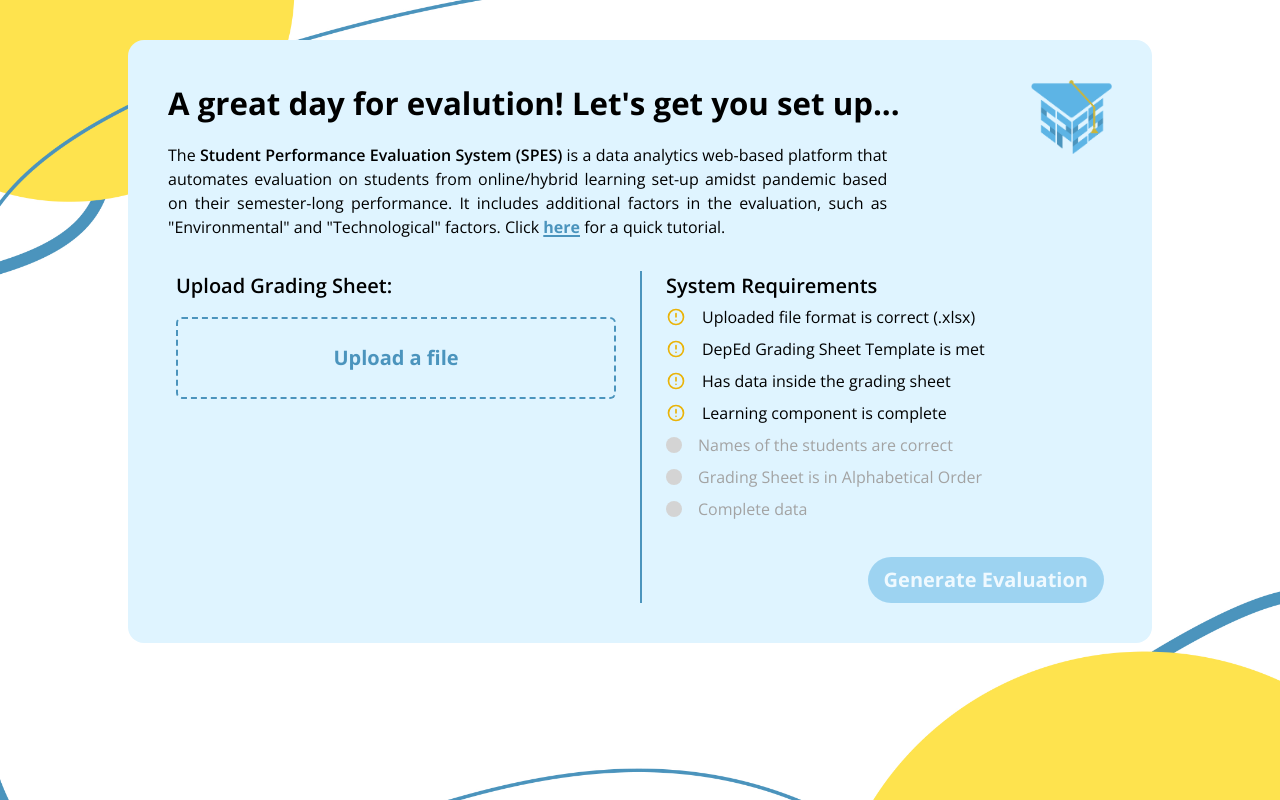
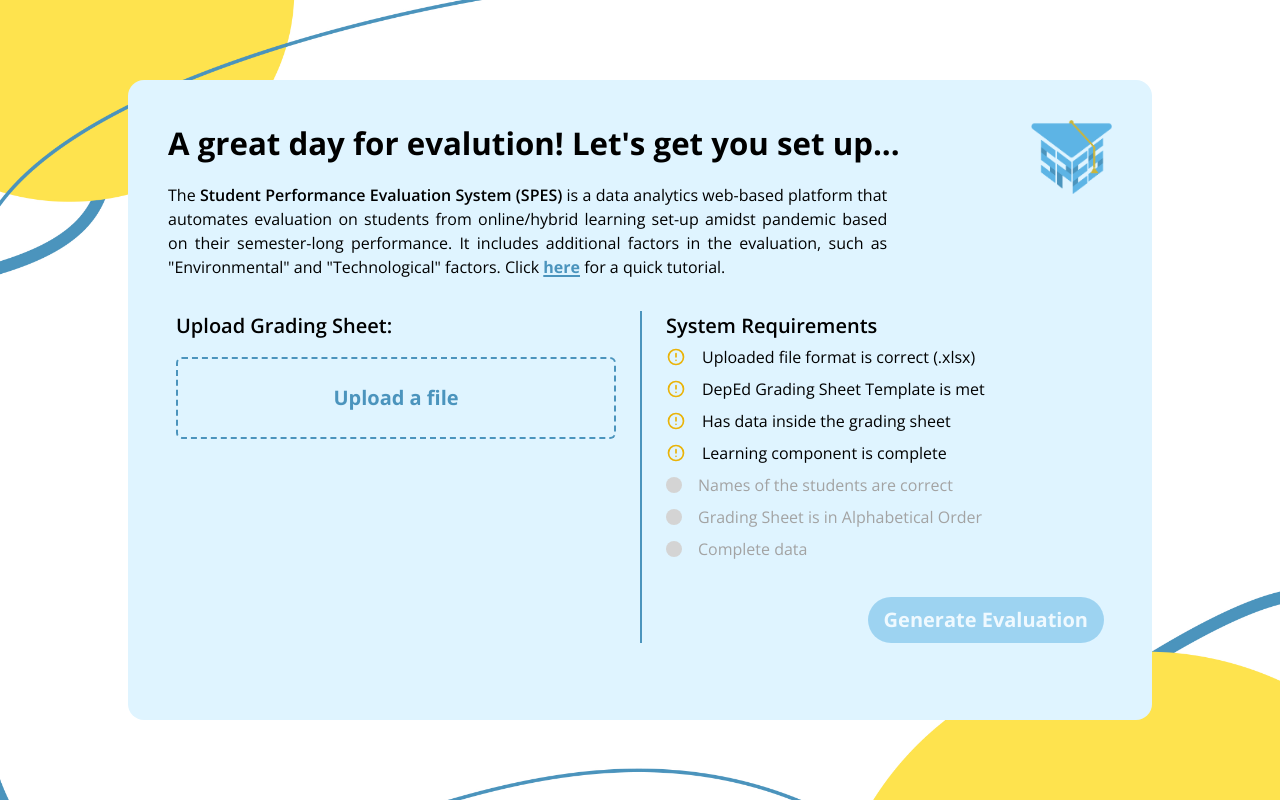
Before and after one commit to Polaf05/spes_capstone, a Next.js app: page /getting-started in a window 1280 px wide. Built offline with nearby package versions, Linux system fonts and the light colour scheme.

Commit message:
enhanced UI

```diff
--- a/pages/getting-started.tsx
+++ b/pages/getting-started.tsx
@@ -538,8 +538,8 @@ const gettingStarted = (user: any) => {
     <React.Fragment>
       <div className="bg-[url('/bg-form.jpg')] bg-cover min-h-screen">
         {page > 3 ? (
-          <div className="flex justify-center">
-            <div className="space-y-4 bg-ocean-100 w-10/12 my-10 rounded-2xl p-10 xl:w-4/5">
+          <div className="flex justify-center h-screen items-center">
+            <div className="space-y-4 bg-ocean-100 w-10/12 h-4/5 rounded-2xl p-10 xl:w-4/5">
               <div className="flex justify-between">
                 <div>
                   <h1 className="text-2xl font-bold">
```
